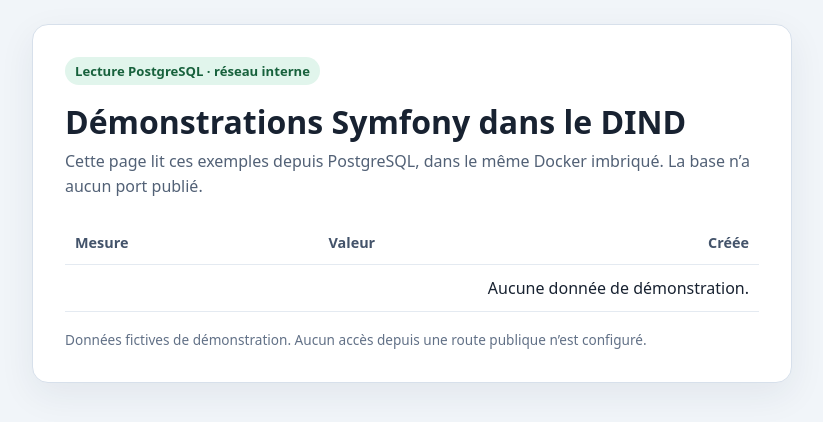
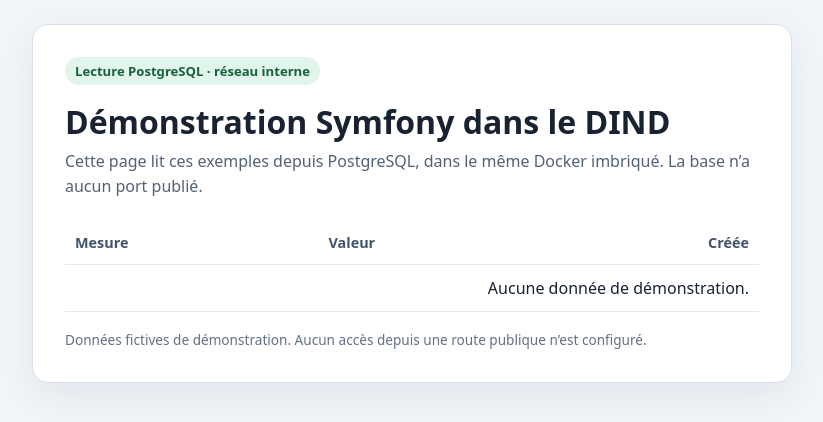
Before and after one commit to nbkxkt/dind-symfony-postgres-demo, a Symfony app: template templates/home/index.html.twig in a window 1280 px wide. Shown: the top 422 px of the page, without its empty margins (228-1051 px from the left). Run offline with Twig, Linux system fonts and the light colour scheme; the template is opened without the code that fills it, so the values that code supplies are empty; some libraries are stand-ins or nearby versions.

Commit message:
Restore singular Symfony demo heading

```diff
--- a/templates/home/index.html.twig
+++ b/templates/home/index.html.twig
@@ -3,7 +3,7 @@
 {% block body %}
 <section class="card">
     <span class="badge">Lecture PostgreSQL · réseau interne</span>
-    <h1>Démonstrations Symfony dans le DIND</h1>
+    <h1>Démonstration Symfony dans le DIND</h1>
     <p class="intro">Cette page lit ces exemples depuis PostgreSQL, dans le même Docker imbriqué. La base n’a aucun port publié.</p>
     <div class="table-wrap">
         <table>
```
